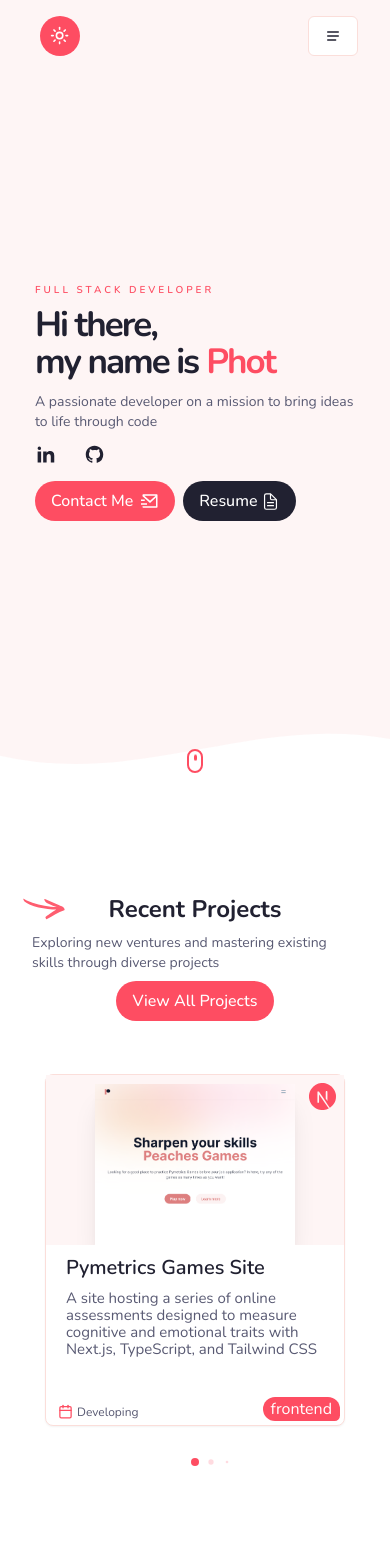
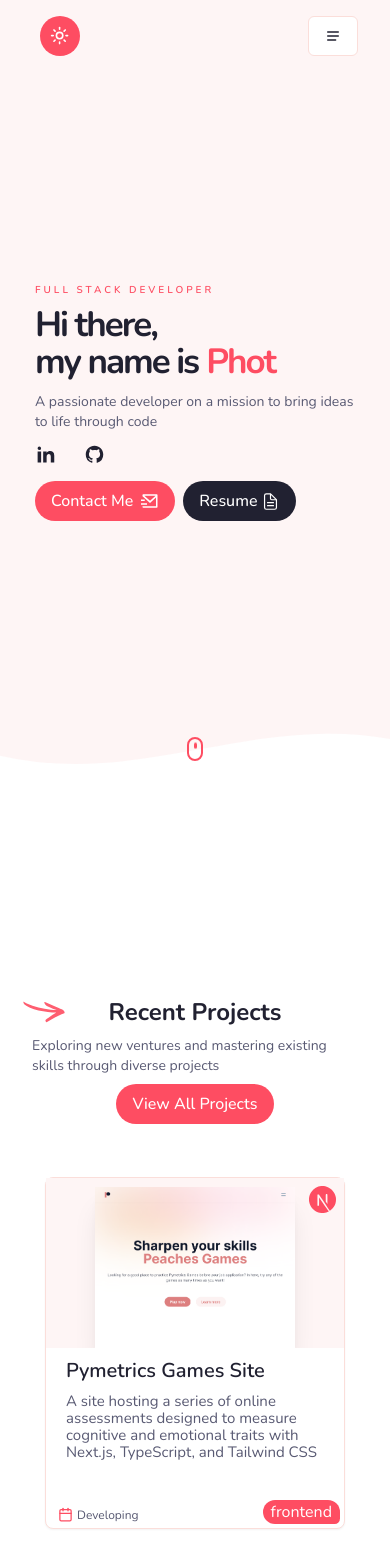
Before and after one commit to photkosee/next-portfolio, a Next.js app: page / in a window 390 px wide. Shown: the top 1559 px of the page. Built offline with nearby package versions, Linux system fonts and the light colour scheme.

Commit message:
fix: project section's layout on medium screen

```diff
--- a/components/AboutSection.tsx
+++ b/components/AboutSection.tsx
@@ -12,7 +12,7 @@ const AboutSection = () => {
     <section className="w-full h-[970px] lg:h-[720px] relative">
       <motion.div className="
         container mx-auto flex flex-col w-full h-full lg:flex-row lg:justify-around
-        gap-y-3 items-center lg:items-start pt-48 md:pt-[230px] lg:pt-24
+        gap-y-6 items-center lg:items-start pt-48 md:pt-[230px] lg:pt-24
         "
         initial="offscreen"
         whileInView="onscreen"
--- a/components/MouseDown.tsx
+++ b/components/MouseDown.tsx
@@ -7,7 +7,7 @@ const MouseDown = () => {
 
   return (
     <div className={`
-      absolute bottom-2 ${scrollProgress > 5 && "hidden"}
+      absolute bottom-5 ${scrollProgress > 5 && "hidden"}
       `}
     >
       <div className="
--- a/components/ProjectSection.tsx
+++ b/components/ProjectSection.tsx
@@ -17,8 +17,8 @@ const ProjectSection = () => {
     <section className="mt-28">
       <div className="container mx-auto flex flex-col gap-7 relative h-[84vh]">
         <div className="
-          max-w-[350px] xl:max-w-[480px] mx-auto md:h-full lg:mx-0
-          flex flex-col justify-center lg:pl-10 xl:pl-28
+          max-w-[350px] xl:max-w-[480px] mx-auto h-1/2 lg:h-full lg:mx-0
+          flex flex-col justify-end lg:justify-center lg:pl-10 xl:pl-28
           "
         >
           <div className="
```
